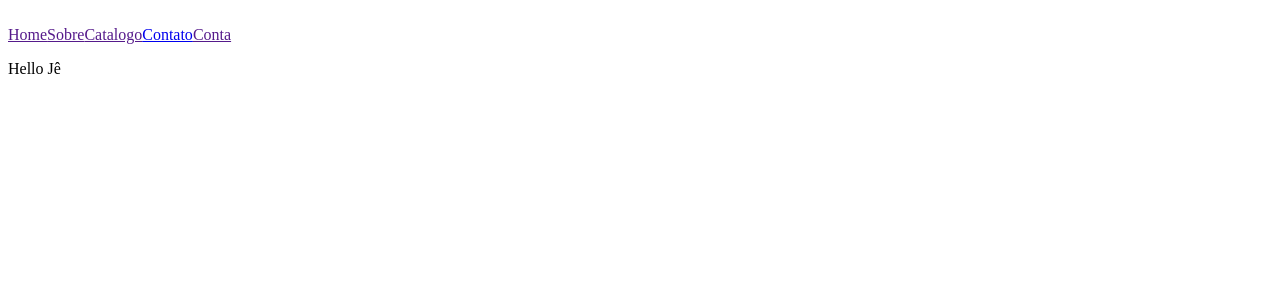
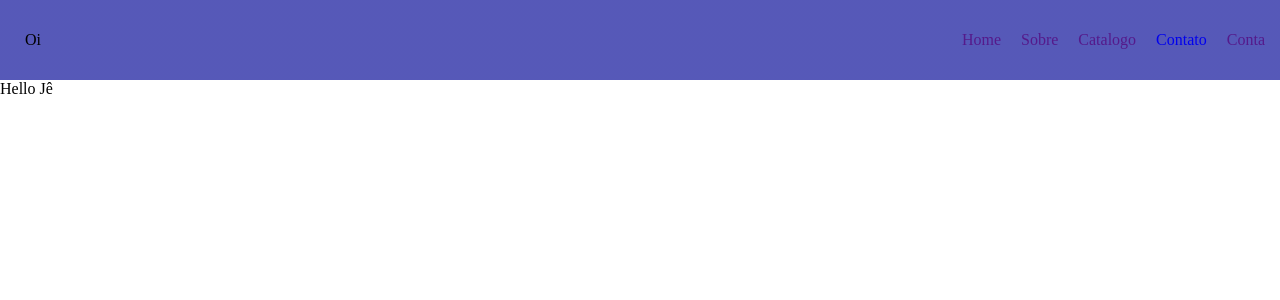
Before and after one commit to M4th3usao/World-of-Sneakers---Stock-Manager, an Angular app: page / in a window 1280 px wide. Shown: the top 300 px of the page. Built offline with nearby package versions, Linux system fonts and the light colour scheme.

Commit message:
header colors and paddings

```diff
--- a/src/app/components/header/header.component.css
+++ b/src/app/components/header/header.component.css
@@ -0,0 +1,32 @@
+* {
+    padding: 0;
+    margin: 0;
+    box-sizing: border-box;
+}
+
+body *{
+    font-family: 'Inter';
+}
+
+.header{
+    display: flex;
+    flex-direction: row;
+    justify-content: space-between;
+    align-items: center;
+
+    height: 80px;
+    background: linear-gradient(0deg, rgba(78, 67, 208, 0.2), rgba(78, 67, 208, 0.2)), rgba(76, 82, 173, 0.93);
+}
+
+.header p{
+    margin-left: 25px;
+}
+
+.menu{
+    margin: 5px;
+}
+
+.menu a{
+    padding: 10px;
+    text-decoration: none;
+}
--- a/src/app/components/header/header.component.html
+++ b/src/app/components/header/header.component.html
@@ -1,6 +1,6 @@
 <div class="header">
-    <img src="" alt="">
-    <nav>
+    <p>Oi</p>
+    <nav class="menu">
         <a href="">Home</a>
         <a href="">Sobre</a>
         <a href="">Catalogo</a>
--- a/src/index.html
+++ b/src/index.html
@@ -1,11 +1,14 @@
 <!doctype html>
-<html lang="en">
+<html lang="pt-br">
 <head>
   <meta charset="utf-8">
-  <title>WorldOfSneakers</title>
+  <title>World Of Sneakers</title>
   <base href="/">
   <meta name="viewport" content="width=device-width, initial-scale=1">
   <link rel="icon" type="image/x-icon" href="favicon.ico">
+  <link rel="preconnect" href="https://fonts.googleapis.com">
+<link rel="preconnect" href="https://fonts.gstatic.com" crossorigin>
+<link href="https://fonts.googleapis.com/css2?family=Inter:wght@300;500;700&display=swap" rel="stylesheet">
 </head>
 <body>
   <app-root></app-root>
--- a/src/styles.css
+++ b/src/styles.css
@@ -1 +1,6 @@
 /* You can add global styles to this file, and also import other style files */
+*{
+    box-sizing: border-box;
+    padding: 0;
+    margin: 0;
+}
```
